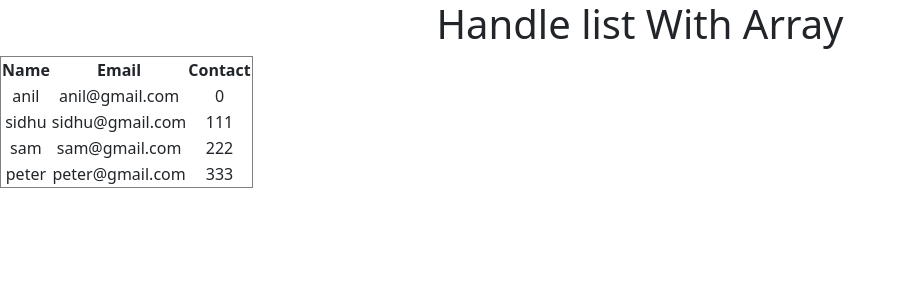
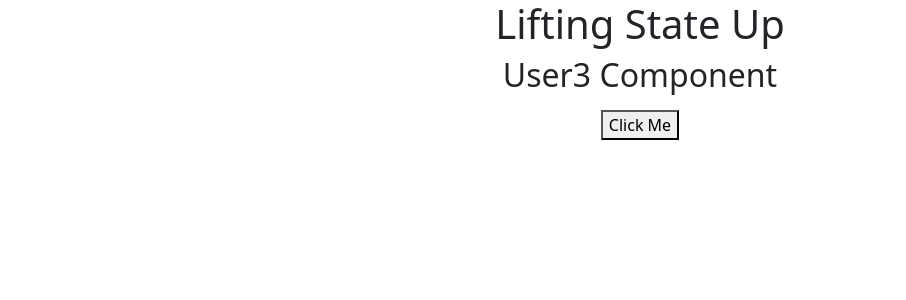
Before and after one commit to sangampshinde/LearnReactJS, a React (Create React App) app: page / in a window 1280 px wide. Shown: the top 300 px of the page, without its empty margins (0-906 px from the left). Built offline with nearby package versions, Linux system fonts and the light colour scheme.

Commit message:
parent child

```diff
--- a/src/App.js
+++ b/src/App.js
@@ -1,54 +1,17 @@
+// send data from parent to child
 import React from 'react'
+import User3 from './components/User3'
 
 function App() {
-  // const students =['Anil','sidhu','sam','peter'];
 
-  const students=[
-    {name:"anil",email:"anil@gmail.com",contact:0},
-    {name:"sidhu",email:"sidhu@gmail.com",contact:111},
-    {name:"sam",email:"sam@gmail.com",contact:222},
-    {name:"peter",email:"peter@gmail.com",contact:333}
-  ]
-
-
-
-
-
-  // map looping
-  // students.map((item)=>{
-  //     console.log("My Name is:",item)
-  // })
-  // console.log("---------------------------");
-  // for looping
-  //not support in react
-  //  for(let i=0;i<students.length; i++){
-
-  //   console.log("My Name is:",students[i]);
-
-  //  }
+   function parentAlert(){
+    alert('hello')
+   }
 
   return (
     <div>
-      <h1>Handle list With Array</h1>
-
-      <table border='1px'>
-        <thead >
-          <tr>
-            <th>Name</th>
-            <th>Email</th>
-            <th>Contact</th>
-          </tr>
-        </thead>
-        <tbody>
-          {students.map((data, index) => (
-            <tr key={index}>
-              <td>{data.name}</td>
-              <td>{data.email}</td>
-              <td>{data.contact}</td>
-            </tr>
-          ))}
-        </tbody>
-      </table>
+      <h1>Lifting State Up</h1>
+      <User3></User3>
 
     </div>
   )
@@ -56,30 +19,292 @@ function App() {
 
 export default App
 
+// send data from parent to child
+
+// import React from 'react'
+// import User3 from './components/User3'
+
+// function App() {
+//   let data ='anil sidhu'
+//   return (
+//     <div>
+//       <h1>Lifting State Up</h1>
+//       <User3 name={data}></User3>
+
+//     </div>
+//   )
+// }
+
+// export default App
+
+// ---------------------------------
+
+// import React from 'react'
+
+// function App() {
+//   return (
+//     // method-3 to use react fragments [most used]
+//     <>
+//       <h1>React Fragments</h1>
+//     </>
+
+//   )
+// }
+
+// export default App
 
 
 
+// import React,{Fragment} from 'react'
+
+// function App() {
+//   return (
+//     // method-2 to use react fragments
+//     <Fragment>
+//       <h1>React Fragments</h1>
+//     </Fragment>
+//   )
+// }
+
+// export default App
 
 
 
+// import React from 'react'
+
+// function App() {
+//   return (
+//     // method-1 to use react fragments
+//     <React.Fragment>
+//       <h1>React Fragments</h1>
+//     </React.Fragment>
+//   )
+// }
+
+// export default App
+
+// ------------------------------
+
+// import React from 'react'
+// import ArrUser from './components/ArrUser'
+
+// function App() {
+
+//   const users=[
+//     {name:"anil",email:"anil@gmail.com",contact:0},
+//     {name:"sidhu",email:"sidhu@gmail.com",contact:111},
+//     {name:"sam",email:"sam@gmail.com",contact:222},
+//     {name:"peter",email:"peter@gmail.com",contact:333}
+//   ]
+
+//   return (
+//     <div>
+//       <h1>Reuse Component</h1>
+
+//       {
+//         users.map((data, i)=>(
+//           <ArrUser  key={i} data={data}/>
+//         ))
+//       }
+
+//     </div>
+//   )
+// }
+
+// export default App
+
+// ------------------------------
+// import React from 'react'
+
+// function App() {
+
+//   const users=[
+//     {name:"anil",email:"anil@gmail.com",address:[
+//       {Hno:100,city:'noida',country:'India'},
+//       {Hno:101,city:'dehli',country:'India'},
+//       {Hno:102,city:'pune',country:'India'}
+
+//     ]},
+//     {name:"sidhu",email:"sidhu@gmail.com",address:[
+//       {Hno:10,city:'mumbia',country:'India'},
+//       {Hno:20,city:'hydrabad',country:'India'},
+//       {Hno:30,city:'bengluru',country:'India'}
+
+//     ]},
+//     {name:"sam",email:"sam@gmail.com",address:[
+//       {Hno:40,city:'sector1',country:'India'},
+//       {Hno:50,city:'7R-cr',country:'India'},
+//       {Hno:60,city:'juhu',country:'India'}
+//     ]},
+//     {name:"peter",email:"peter@gmail.com",address:[
+//       {Hno:70,city:'Nanded',country:'India'},
+//       {Hno:80,city:'CS sambaji N',country:'India'},
+//       {Hno:90,city:'Amravati',country:'India'}
+
+//     ]}
+//   ]
 
 
+//   return (
+//     <div>
+//       <h1>List With Nested List</h1>
+//       <table className="table table-hover">
+//         <tbody>
+//           <tr>
+//           <th>SrNo</th>
+//            <th>Name</th>
+//            <th>Email</th>
+//            <th>Address</th>
+//           </tr>
+//           {
+//           users.map((data,i)=>(
+//             <tr key={i}>
+//             <td>{i+1}</td>
+//             <td>{data.name}</td>
+//             <td>{data.email}</td>
+//             <td>
+//               <table className="table table-hover">
+//                 <tbody>
+//                 <tr>
 
+//                   <th>Hno</th>
+//                   <th>City</th>
+//                   <th>Country</th>
+//                 </tr>
+//               {
+//                 data.address.map((item,j)=>(
+//                   <tr key={j}>
 
+//                   <td>{item.Hno}</td>
+//                   <td>{item.city}</td>
+//                   <td>{item.country}</td>
+//                 </tr>
+//                 ))
+//               }
+//               </tbody>
+//               </table>
+//             </td>
+//           </tr>
+//           ))
+//         }
+//         </tbody>
 
+//       </table>
+//     </div>
+//   )
+// }
+// export default App
 
-
-
-
-
-
-
+//----------------------------------
 
 
 
 
 
 // import React from 'react'
+
+// function App() {
+
+//   const users=[
+//     {name:"anil",email:"anil@gmail.com",contact:0},
+//     {name:"sidhu",email:"sidhu@gmail.com",contact:111},
+//     {name:"sam",email:"sam@gmail.com",contact:222},
+//     {name:"peter",email:"peter@gmail.com",contact:333}
+//   ]
+
+
+//   return (
+//     <div>
+//       <h1>List With Bootsrap Table</h1>
+//       <table className="table table-hover">
+//       <tbody>
+//       <tr>
+//               <td>Name</td>
+//               <td>Email</td>
+//               <td>Contact</td>
+//       </tr>
+//       {
+//         users.map((data,index)=>(
+//           <tr key={index}>
+//               <td>{data.name}</td>
+//               <td>{data.email}</td>
+//               <td>{data.contact}</td>
+//           </tr>
+//         ))
+//       }
+//       </tbody>
+//       </table>
+
+//     </div>
+//   )
+// }
+
+// export default App
+
+
+// -----------------------------
+
+
+// import React from 'react'
+
+// function App() {
+//   // const students =['Anil','sidhu','sam','peter'];
+
+//   const students=[
+//     {name:"anil",email:"anil@gmail.com",contact:0},
+//     {name:"sidhu",email:"sidhu@gmail.com",contact:111},
+//     {name:"sam",email:"sam@gmail.com",contact:222},
+//     {name:"peter",email:"peter@gmail.com",contact:333}
+//   ]
+
+
+//   // map looping
+//   // students.map((item)=>{
+//   //     console.log("My Name is:",item)
+//   // })
+//   // console.log("---------------------------");
+//   // for looping
+//   //not support in react
+//   //  for(let i=0;i<students.length; i++){
+
+//   //   console.log("My Name is:",students[i]);
+
+//   //  }
+
+//   return (
+//     <div>
+//       <h1>Handle list With Array</h1>
+
+//       <table border='1px'>
+//         <thead >
+//           <tr>
+//             <th>Name</th>
+//             <th>Email</th>
+//             <th>Contact</th>
+//           </tr>
+//         </thead>
+//         <tbody>
+//           {
+//           students.map((data, index) => (
+//             <tr key={index}>
+//               <td>{data.name}</td>
+//               <td>{data.email}</td>
+//               <td>{data.contact}</td>
+//             </tr>
+//           ))
+//           }
+//         </tbody>
+//       </table>
+
+//     </div>
+//   )
+// }
+
+// export default App
+
+// --------------------------
+
+//import React from 'react'
 
 // function App() {
 //   return (
--- /dev/null
+++ b/src/components/ArrUser.js
@@ -0,0 +1,16 @@
+import React from 'react'
+
+function ArrUser(props) {
+  return (
+    // User Component
+    <div>
+
+        <span>{props.data.name}</span>
+        <span>{props.data.email}</span>
+        <span>{props.data.contact}</span>
+
+    </div>
+  )
+}
+
+export default ArrUser
--- /dev/null
+++ b/src/components/User3.js
@@ -0,0 +1,33 @@
+import React from 'react'
+
+function User3(props) {
+  return (
+    <div>
+        <h2>User3 Component</h2>
+        <p></p>
+        <button>Click Me</button>
+
+    </div>
+  )
+}
+
+export default User3
+
+// -----------------------------------
+
+// recive data from parent
+
+// import React from 'react'
+
+// function User3(props) {
+//   return (
+//     <div>
+//         <h2>User3 Component</h2>
+//         <p>{props.name}</p>
+//         <button>Click Me</button>
+
+//     </div>
+//   )
+// }
+
+// export default User3
```
